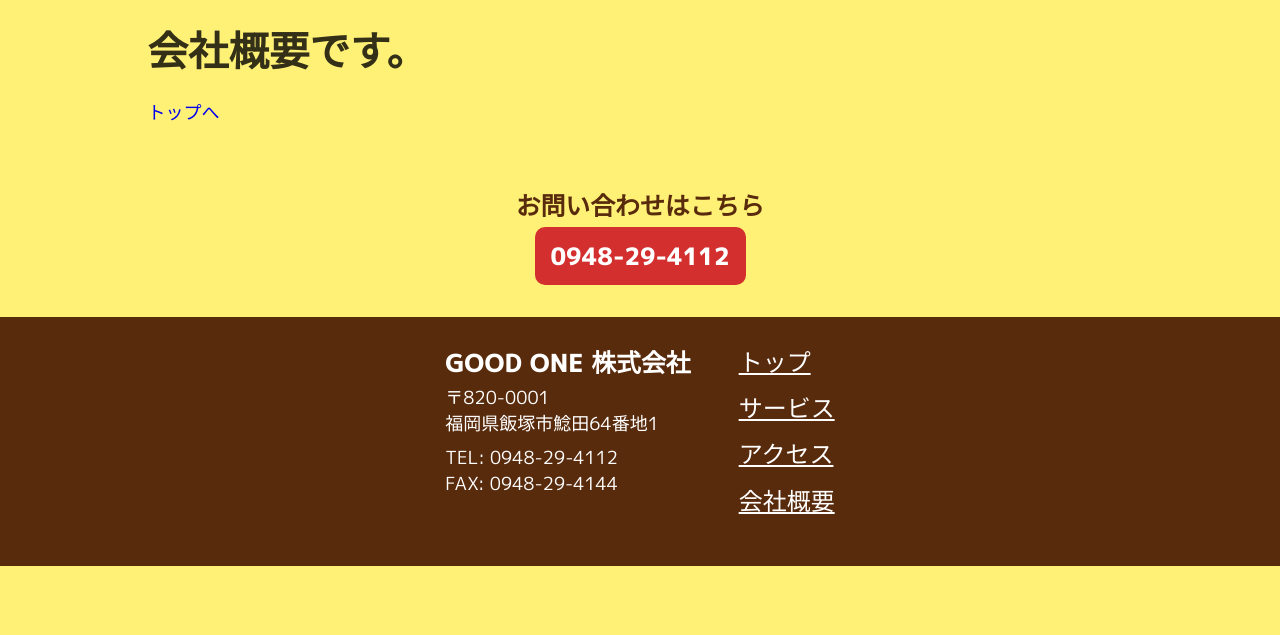
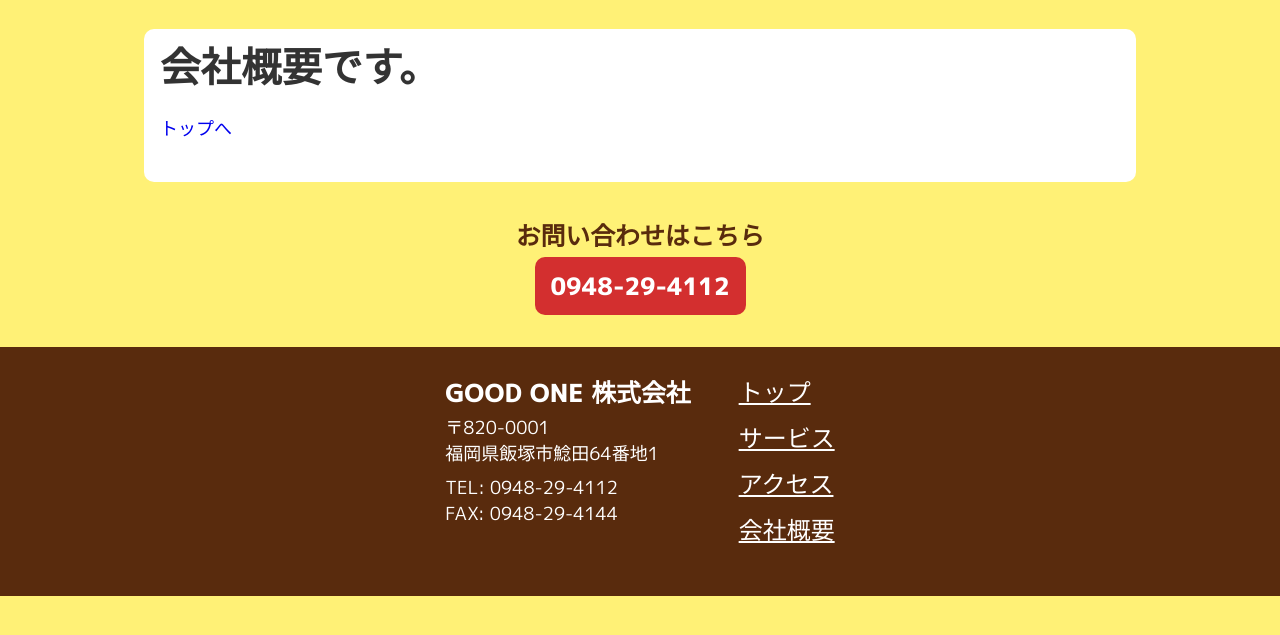
Before and after one commit to tonegraphics/good-day-service, a Gatsby site: page /company in a window 1280 px wide. Shown: the part 101-736 px from the top of the page. Built offline with nearby package versions, Linux system fonts and the light colour scheme; Gatsby itself is replaced by a stand-in of ours.

Commit message:
Container作った

```diff
--- /dev/null
+++ b/src/components/Container.js
@@ -0,0 +1,19 @@
+import React from 'react'
+import { makeStyles } from '@material-ui/styles'
+import { useMediaQuery } from '@material-ui/core'
+import { colors } from 'libs/colors'
+
+const useStyles = makeStyles(theme => ({
+  root: {
+    margin: props => (props.matches ? 16 : 8),
+    padding: props => (props.matches ? '16px 16px 40px' : '16px 8px 40px'),
+    backgroundColor: colors.white,
+    borderRadius: 10,
+  },
+}))
+
+export default props => {
+  const matches = useMediaQuery('(min-width: 1024px)')
+  const classes = useStyles({ matches })
+  return <div className={classes.root}>{props.children}</div>
+}
--- a/src/components/layout.js
+++ b/src/components/layout.js
@@ -29,7 +29,7 @@ export default ({ children, page }) => {
         style={{
           margin: `0 auto 40px`,
           maxWidth: 1024,
-          padding: `0px 1.0875rem 1.45rem`,
+          // padding: `0px 1.0875rem 1.45rem`,
           paddingTop: 0,
         }}
       >
--- a/src/pages/company.js
+++ b/src/pages/company.js
@@ -1,14 +1,17 @@
-import React from "react"
-import { Link } from "gatsby"
+import React from 'react'
+import { Link } from 'gatsby'
 import Layout from 'components/layout'
-import SEO from "components/seo"
+import SEO from 'components/seo'
+import Container from 'components/Container'
 
 export default () => {
   return (
-    <Layout page='/company'>
-      <SEO title="Company"/>
-      <h1>会社概要です。</h1>
-      <Link to="/">トップへ</Link>
+    <Layout page="/company">
+      <SEO title="Company" />
+      <Container>
+        <h1>会社概要です。</h1>
+        <Link to="/">トップへ</Link>
+      </Container>
     </Layout>
-  );
+  )
 }
```
Also changed, not shown: src/pages/index.js (+6 -3 lines).
